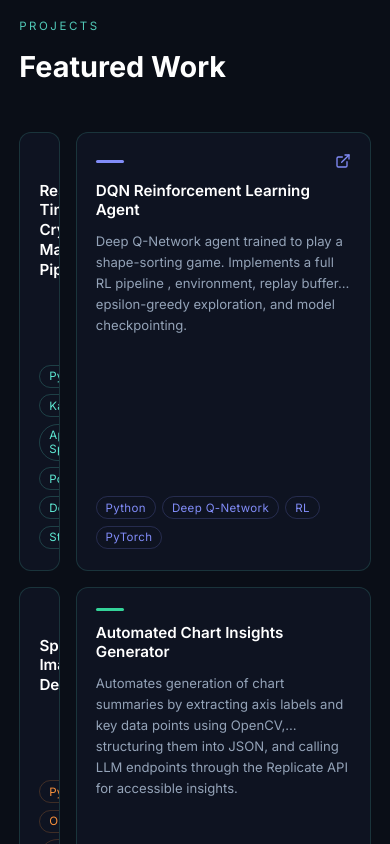
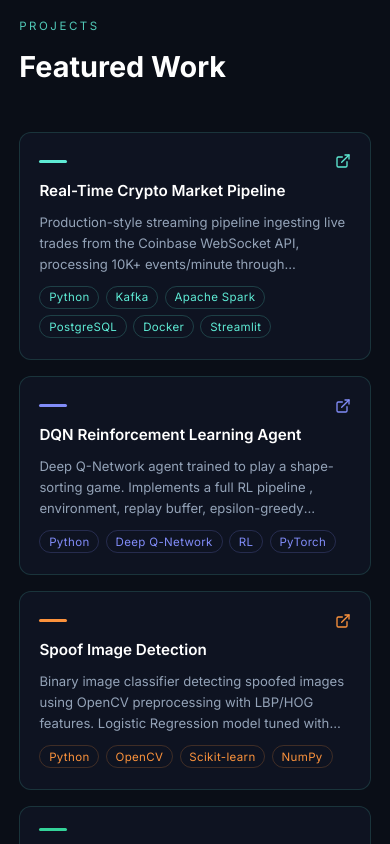
Before and after one commit to tanyamistry/Portfolio, a React (Vite) app: page / in a window 390 px wide. Shown: the part 4240-5084 px from the top of the page. Built offline with nearby package versions, Linux system fonts and the light colour scheme.

Commit message:
Fix featured work cards stacking on mobile

```diff
--- a/src/components/styles/Work.css
+++ b/src/components/styles/Work.css
@@ -137,6 +137,9 @@
     grid-template-columns: 1fr;
     gap: 1rem;
   }
+  .work__card--featured {
+    grid-row: auto;
+  }
   .work__card {
     transform: none !important;
     transform-style: flat;
```
